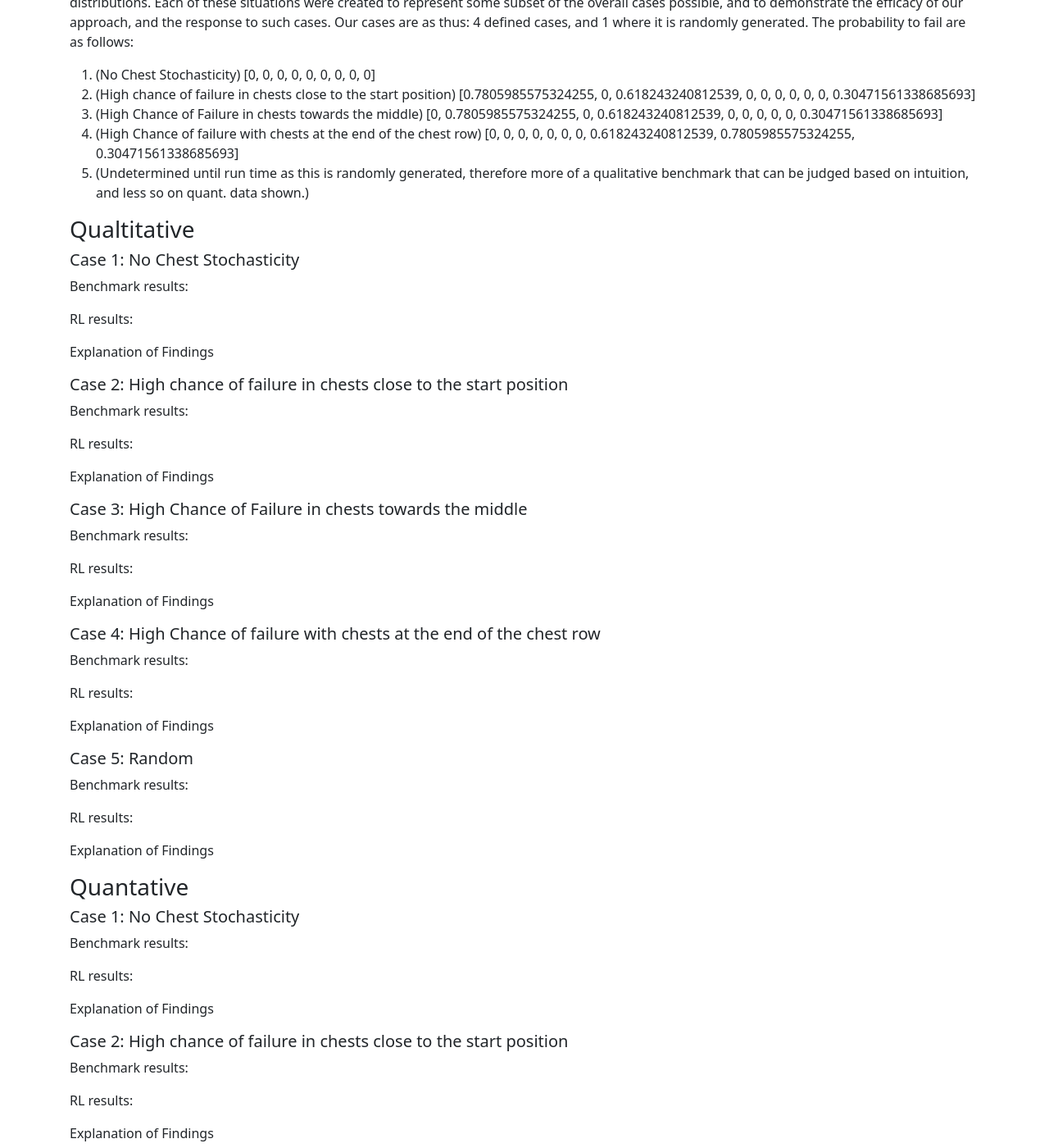
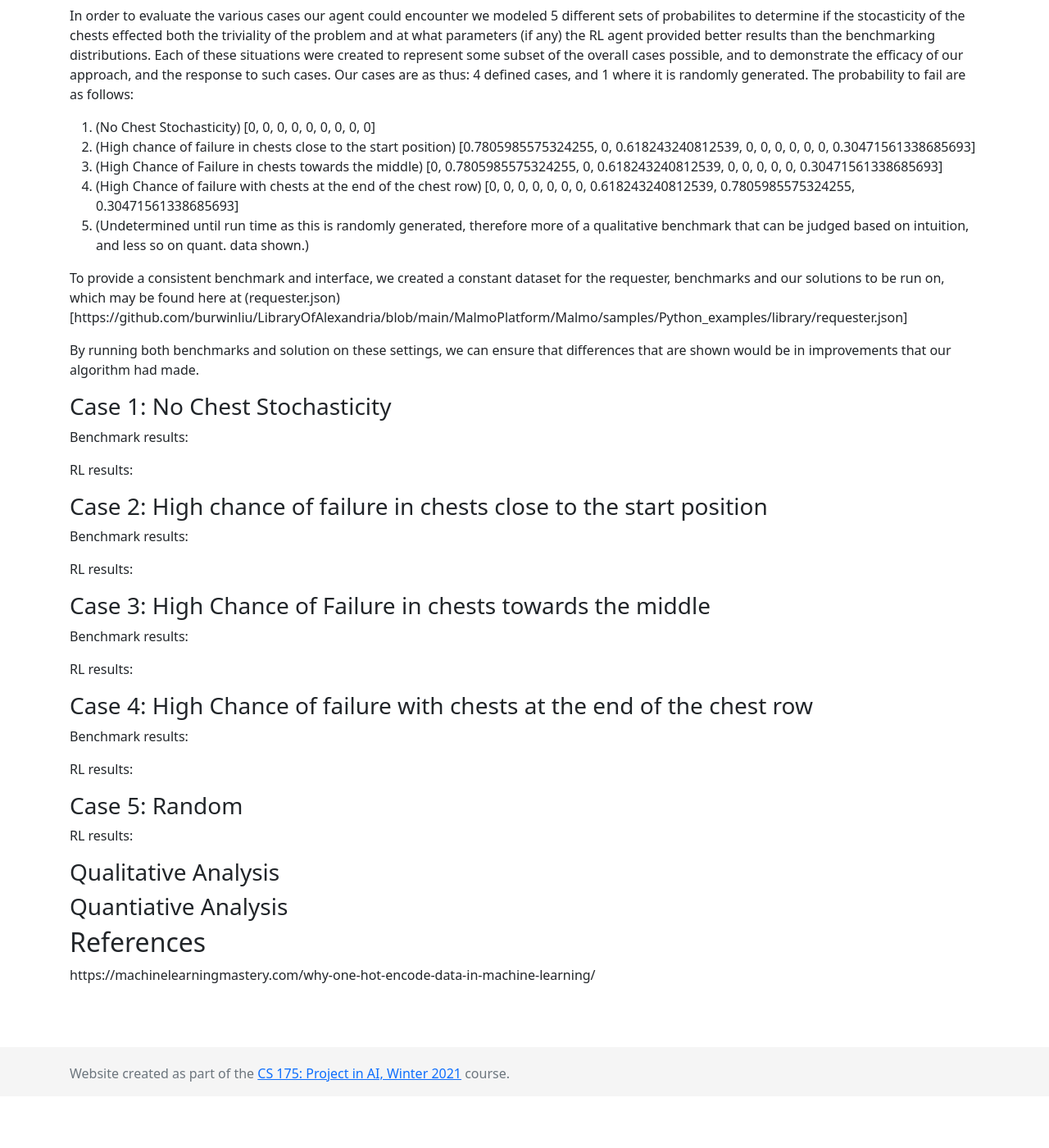
Before and after one commit to burwinliu-zz/LibraryOfAlexandria, a Jekyll site: the page built from docs/final.md, in a window 1280 px wide and 1400 px high, scrolled down 6722 px. Shown: the whole window at 82% size. Built offline with Jekyll 4.4.1, drawn with Linux system fonts in a browser that asks for light colours; after the commit the page ends 8059 px from its top, so only the background shows below that; some of the changed text lies outside the part shown.

Commit message:
updating final and reformating

```diff
--- a/docs/final.md
+++ b/docs/final.md
@@ -152,7 +152,7 @@
 Our benchmarks that we compared our approach against were both algorithmic designs that were given the same setup as our solution, with similar information provided (an interface to get reward and requests) whose performance will be compared against our solution.
 
 #### Benchmark Greedy
-Our "Greedy" benchmark's distribution (file found in [here](../MalmoPlatform/Malmo/samples/Python_examples/library/Benchmark.py)) is generated by 2 basic steps:
+Our "Greedy" benchmark's distribution (file found in [here](https://github.com/burwinliu/LibraryOfAlexandria/blob/main/MalmoPlatform/Malmo/samples/Python_examples/library/Benchmark.py)) is generated by 2 basic steps:
 <ol>
     <li>
         Gather the estimated distribution of the requester
@@ -201,6 +201,8 @@
 
 This creates a distribution that will be roughly proportional to the distribution, but will favour more likely items to occur first in the chests. This will be the "Higher" of the two benchmarks, and act as the ideal that we shoot towards. However, this *will* break down under the situation of stochasicity, so it will mostly be judged based on the number of steps taken, and can demonstrate why our problem is not trivial, and warrents ML
 
+Our benchmarks were created with 1000 iteratons to create the distribution, and 100 iterations over the requests to construct an approximation of the average steps taken, average number of failures, and average scores.
+
 #### Benchmark Uniform
 
 
@@ -213,8 +215,11 @@
 4. (High Chance of failure with chests at the end of the chest row) [0, 0, 0, 0, 0, 0, 0, 0.618243240812539, 0.7805985575324255, 0.30471561338685693]
 5. (Undetermined until run time as this is randomly generated, therefore more of a qualitative benchmark that can be judged based on intuition, and less so on quant. data shown.)
 
-### Qualtitative
-##### Case 1: No Chest Stochasticity
+To provide a consistent benchmark and interface, we created a constant dataset for the requester, benchmarks and our solutions to be run on, which may be found here at (requester.json)[https://github.com/burwinliu/LibraryOfAlexandria/blob/main/MalmoPlatform/Malmo/samples/Python_examples/library/requester.json]
+
+By running both benchmarks and solution on these settings, we can ensure that differences that are shown would be in improvements that our algorithm had made.
+
+### Case 1: No Chest Stochasticity
 
 Benchmark results:
 
@@ -223,11 +228,14 @@
 
 
 
-Explanation of Findings
+### Case 2: High chance of failure in chests close to the start position
+
+Benchmark results:
 
 
-##### Case 2: High chance of failure in chests close to the start position
+RL results:
 
+### Case 3: High Chance of Failure in chests towards the middle
 Benchmark results:
 
 
@@ -235,9 +243,7 @@
 
 
 
-Explanation of Findings
-
-##### Case 3: High Chance of Failure in chests towards the middle
+### Case 4: High Chance of failure with chests at the end of the chest row
 Benchmark results:
 
 
@@ -245,89 +251,14 @@
 
 
 
-Explanation of Findings
-
-
-
-##### Case 4: High Chance of failure with chests at the end of the chest row
-Benchmark results:
-
-
+### Case 5: Random
 RL results:
 
 
 
-Explanation of Findings
+### Qualitative Analysis
 
-##### Case 5: Random
-Benchmark results:
-
-
-RL results:
-
-
-
-Explanation of Findings
-
-
-### Quantative
-
-
-##### Case 1: No Chest Stochasticity
-
-Benchmark results:
-
-
-RL results:
-
-
-
-Explanation of Findings
-
-
-##### Case 2: High chance of failure in chests close to the start position
-
-Benchmark results:
-
-
-RL results:
-
-
-
-Explanation of Findings
-
-##### Case 3: High Chance of Failure in chests towards the middle
-Benchmark results:
-
-
-RL results:
-
-
-
-Explanation of Findings
-
-
-
-##### Case 4: High Chance of failure with chests at the end of the chest row
-Benchmark results:
-
-
-RL results:
-
-
-
-Explanation of Findings
-
-##### Case 5: Random
-Benchmark results:
-
-
-RL results:
-
-
-
-Explanation of Findings
-
+### Quantiative Analysis
 
 ## References
 
```
Also changed, not shown: 3 other files.
